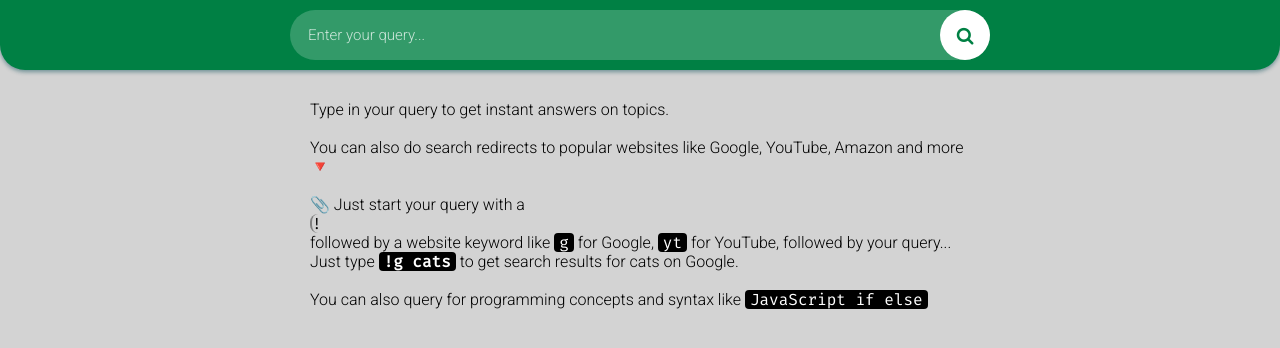
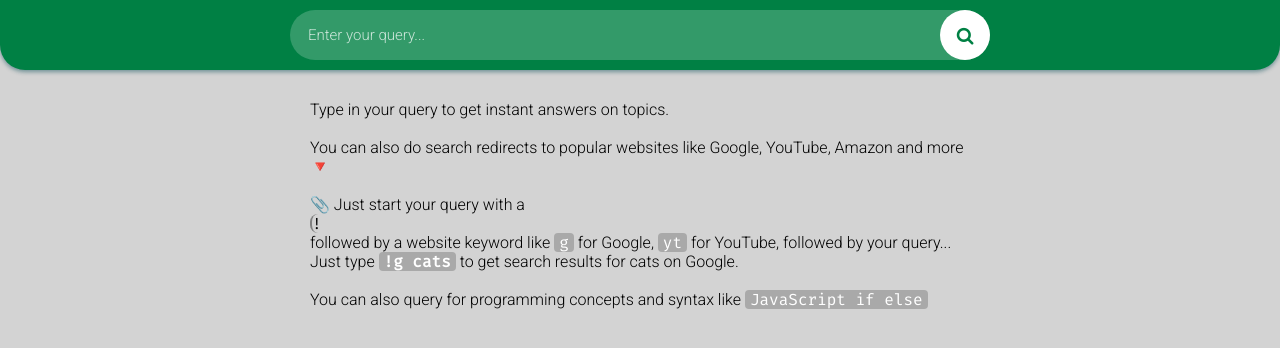
Before and after one commit to mithu2649/DDG-Instant-Answers, a plain HTML site: page index.html in a window 1280 px wide. Drawn offline with nearby package versions, Linux system fonts and the light colour scheme; a script that the page names is missing.

Commit message:
Update style.css

```diff
--- a/style.css
+++ b/style.css
@@ -158,7 +158,7 @@ code{
 }
 
 .inline-code{
-     background: black;
+     background: darkgray;
      border: none;
      border-radius : 4px;
      font-size: 16px !important;
```
